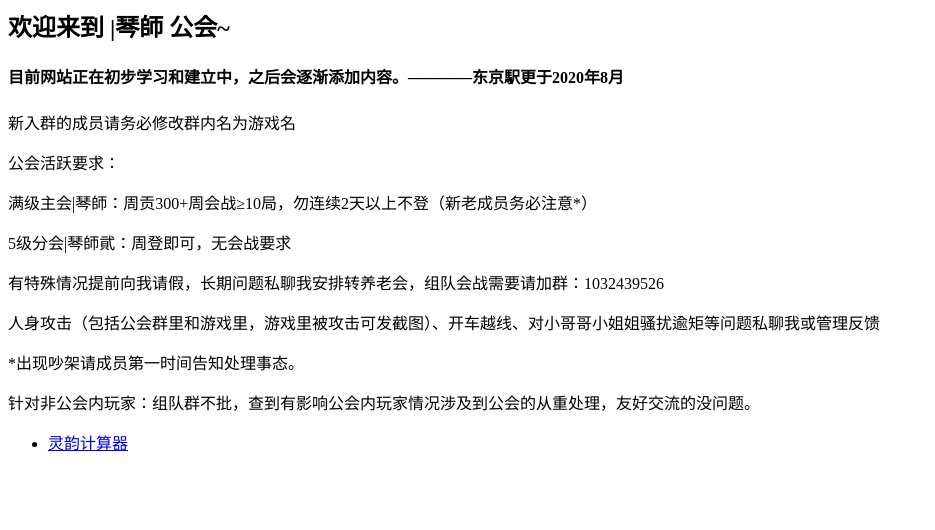
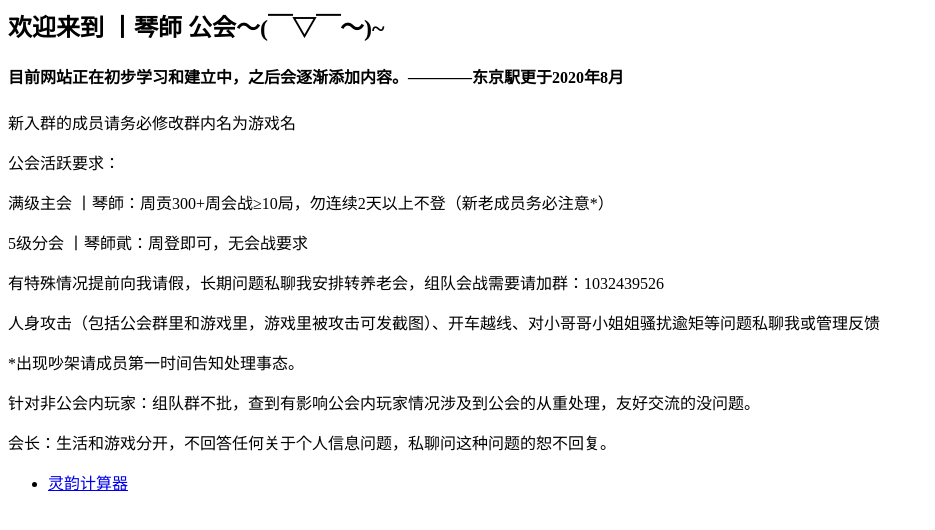
Before and after one commit to kagaminerin2/kagaminerin2.github.io, a plain HTML site: page index.html in a window 1280 px wide. Shown: the whole page, without its empty margins (0-935 px from the left). Drawn offline with Linux system fonts and the light colour scheme.

Commit message:
Update index.html

```diff
--- a/index.html
+++ b/index.html
@@ -1,14 +1,14 @@
 <html>
 
-<h2>欢迎来到 |琴師 公会~</h2>
+<h2>欢迎来到 丨琴師 公会～(￣▽￣～)~</h2>
 <h4>目前网站正在初步学习和建立中，之后会逐渐添加内容。————东京駅更于2020年8月</h4>
 
 
 <p>新入群的成员请务必修改群内名为游戏名</p>
 <p>公会活跃要求：</p>
-<p>满级主会|琴師：周贡300+周会战≥10局，勿连续2天以上不登（新老成员务必注意*）</p>
+<p>满级主会 丨琴師：周贡300+周会战≥10局，勿连续2天以上不登（新老成员务必注意*）</p>
 
-<p>5级分会|琴師貮：周登即可，无会战要求</p>
+<p>5级分会 丨琴師貮：周登即可，无会战要求</p>
 
 <p>有特殊情况提前向我请假，长期问题私聊我安排转养老会，组队会战需要请加群：1032439526</p>
 
@@ -16,7 +16,7 @@
 </p>
 <p>*出现吵架请成员第一时间告知处理事态。</p>
 <p>针对非公会内玩家：组队群不批，查到有影响公会内玩家情况涉及到公会的从重处理，友好交流的没问题。</p>
-
+<p>会长：生活和游戏分开，不回答任何关于个人信息问题，私聊问这种问题的恕不回复。</p>
 
 <ul>
   <li> <a href="https://hu6.me/oth/sgs/">灵韵计算器</a> </li>
```
